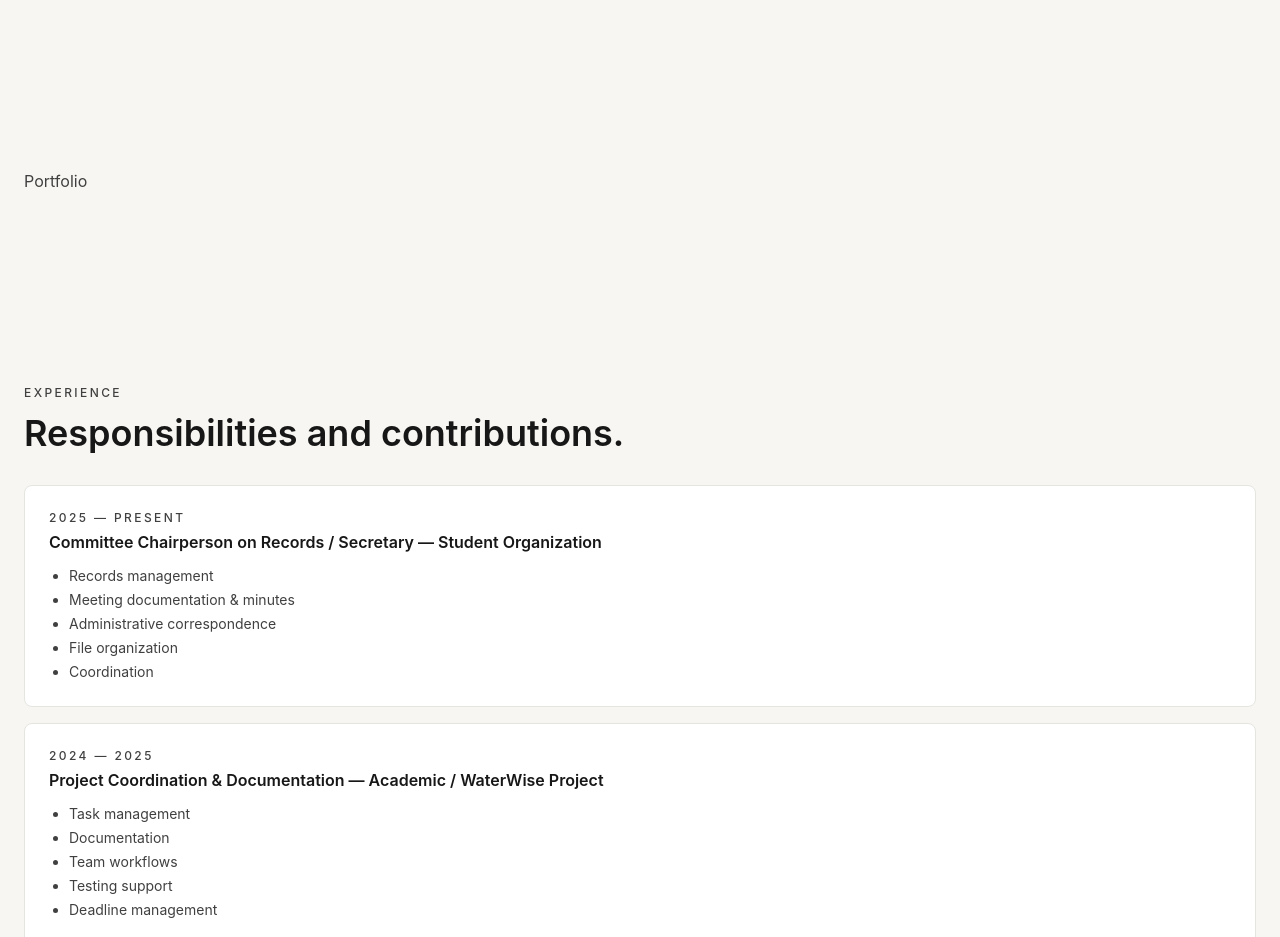
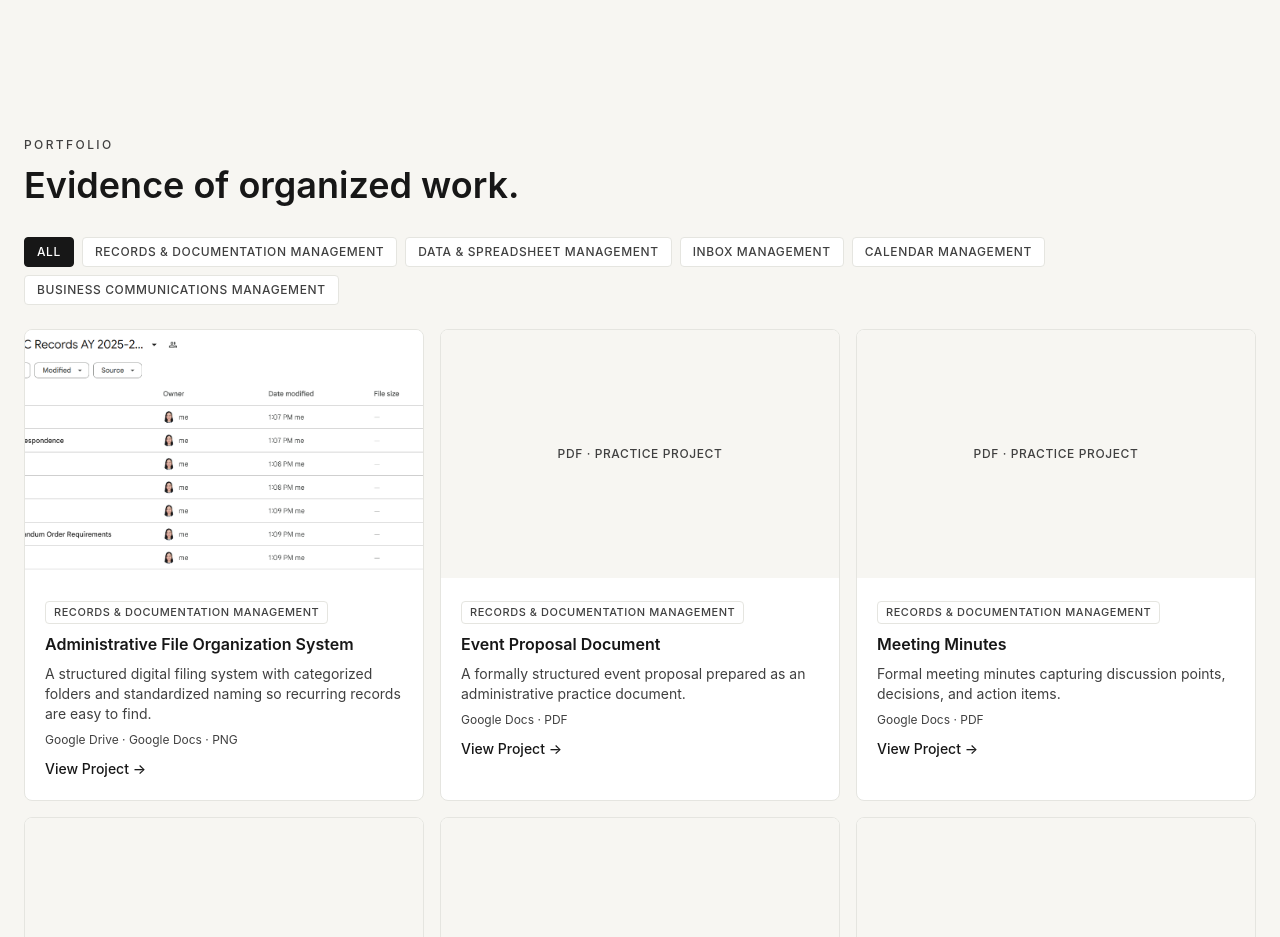
Before and after one commit to iverene/VA-Portfolio, a React (Vite) app: page / in a window 1280 px wide. Shown: the part 3180-4117 px from the top of the page. Built offline with nearby package versions, Linux system fonts and the light colour scheme.

Commit message:
feat: add portfolio filter, cards, and case-study modal

```diff
--- a/src/App.jsx
+++ b/src/App.jsx
@@ -6,6 +6,7 @@ import About from "./sections/About.jsx";
 import Services from "./sections/Services.jsx";
 import Skills from "./sections/Skills.jsx";
 import Experience from "./sections/Experience.jsx";
+import Portfolio from "./sections/Portfolio.jsx";
 
 export default function App() {
   return (
@@ -16,7 +17,7 @@ export default function App() {
         <About />
         <Services />
         <Skills />
-        <Section id="portfolio"><h2>Portfolio</h2></Section>
+        <Portfolio />
         <Experience />
         <Section id="contact"><h2>Contact</h2></Section>
       </main>
--- /dev/null
+++ b/src/components/portfolio/FilePreview.jsx
@@ -0,0 +1,80 @@
+import ExternalLink from "../ui/ExternalLink.jsx";
+
+function Placeholder({ title }) {
+  return (
+    <div className="flex aspect-[16/10] w-full flex-col items-center justify-center gap-2 rounded-lg border border-[#E5E5E0] bg-[#F7F6F2] p-6 text-center">
+      <p className="text-[11px] font-medium uppercase tracking-wider text-[#404040]">Document preview</p>
+      <p className="text-sm text-[#404040]">{title} — open the file below to view.</p>
+    </div>
+  );
+}
+
+export default function FilePreview({ project }) {
+  const gallery = project.gallery ?? [];
+  if (project.type === "Google Sheets") {
+    return (
+      <div className="rounded-lg border border-[#E5E5E0] bg-[#FFFFFF] p-5">
+        {project.preview ? (
+          <img src={project.preview} alt={`${project.title} preview`} loading="lazy" className="w-full rounded border border-[#E5E5E0]" />
+        ) : (
+          <Placeholder title={project.title} />
+        )}
+        {gallery.length > 0 && (
+          <div className="mt-4 grid grid-cols-2 gap-3">
+            {gallery.map((src) => (
+              <img key={src} src={src} alt={`${project.title} additional preview`} loading="lazy" className="w-full rounded border border-[#E5E5E0]" />
+            ))}
+          </div>
+        )}
+        <div className="mt-4"><ExternalLink href={project.externalUrl}>Open Google Sheet</ExternalLink></div>
+      </div>
+    );
+  }
+  if (project.type === "PDF") {
+    return (
+      <div className="rounded-lg border border-[#E5E5E0] bg-[#FFFFFF] p-5">
+        {project.preview ? (
+          <img src={project.preview} alt={`${project.title} preview`} loading="lazy" className="w-full rounded border border-[#E5E5E0]" />
+        ) : (
+          <Placeholder title={project.title} />
+        )}
+        <a href={project.file} target="_blank" rel="noopener noreferrer" className="mt-4 inline-block text-sm font-medium text-[#171717] underline underline-offset-4">View PDF</a>
+      </div>
+    );
+  }
+  if (project.type === "XLSX" || project.type === "XLSM") {
+    return (
+      <div className="rounded-lg border border-[#E5E5E0] bg-[#FFFFFF] p-5">
+        {project.preview ? (
+          <img src={project.preview} alt={`${project.title} preview`} loading="lazy" className="w-full rounded border border-[#E5E5E0]" />
+        ) : (
+          <Placeholder title={project.title} />
+        )}
+        {gallery.length > 0 && (
+          <div className="mt-4 grid grid-cols-2 gap-3">
+            {gallery.map((src) => (
+              <img key={src} src={src} alt={`${project.title} additional preview`} loading="lazy" className="w-full rounded border border-[#E5E5E0]" />
+            ))}
+          </div>
+        )}
+        <a href={project.file} download className="mt-4 inline-block text-sm font-medium text-[#171717] underline underline-offset-4">Open File</a>
+      </div>
+    );
+  }
+  return (
+    <div>
+      {project.preview ? (
+        <img src={project.preview} alt={`${project.title} preview`} loading="lazy" className="w-full rounded-lg border border-[#E5E5E0]" />
+      ) : (
+        <Placeholder title={project.title} />
+      )}
+      {gallery.length > 0 && (
+        <div className="mt-4 grid grid-cols-2 gap-3">
+          {gallery.map((src) => (
+            <img key={src} src={src} alt={`${project.title} additional preview`} loading="lazy" className="w-full rounded-lg border border-[#E5E5E0]" />
+          ))}
+        </div>
+      )}
+    </div>
+  );
+}
--- /dev/null
+++ b/src/components/portfolio/PortfolioCard.jsx
@@ -0,0 +1,24 @@
+import Badge from "../ui/Badge.jsx";
+
+export default function PortfolioCard({ project, onOpen }) {
+  return (
+    <article className="overflow-hidden rounded-lg border border-[#E5E5E0] bg-[#FFFFFF] transition-shadow hover:shadow-sm">
+      <button onClick={() => onOpen(project)} className="block w-full text-left" aria-label={`View ${project.title}`}>
+        {project.preview ? (
+          <img src={project.preview} alt={`${project.title} preview`} loading="lazy" className="aspect-[16/10] w-full object-cover" />
+        ) : (
+          <div className="flex aspect-[16/10] w-full items-center justify-center bg-[#F7F6F2] p-6 text-center">
+            <span className="text-xs font-medium uppercase tracking-wider text-[#404040]">{project.type} · {project.status}</span>
+          </div>
+        )}
+        <div className="space-y-2 p-5">
+          <Badge>{project.category}</Badge>
+          <h3 className="font-semibold text-[#171717]">{project.title}</h3>
+          <p className="text-sm text-[#404040]">{project.description}</p>
+          <p className="text-xs text-[#404040]">{project.tools.join(" · ")} · {project.type}</p>
+          <span className="inline-block text-sm font-medium text-[#171717]">View Project →</span>
+        </div>
+      </button>
+    </article>
+  );
+}
--- /dev/null
+++ b/src/components/portfolio/PortfolioFilter.jsx
@@ -0,0 +1,13 @@
+export default function PortfolioFilter({ active, onChange, counts }) {
+  const all = ["All", ...Object.keys(counts)];
+  return (
+    <div role="tablist" aria-label="Filter portfolio by category" className="flex flex-wrap gap-2">
+      {all.map((c) => (
+        <button key={c} role="tab" aria-selected={active === c} onClick={() => onChange(c)}
+          className={`rounded border px-3 py-1.5 text-xs font-medium uppercase tracking-wider ${active === c ? "border-[#171717] bg-[#171717] text-white" : "border-[#E5E5E0] bg-[#FFFFFF] text-[#404040] hover:text-[#171717]"}`}>
+          {c}
+        </button>
+      ))}
+    </div>
+  );
+}
--- /dev/null
+++ b/src/components/portfolio/PortfolioGrid.jsx
@@ -0,0 +1,12 @@
+import PortfolioCard from "./PortfolioCard.jsx";
+
+export default function PortfolioGrid({ projects, onOpen }) {
+  if (projects.length === 0) {
+    return <p className="rounded-lg border border-[#E5E5E0] bg-[#FFFFFF] p-6 text-sm text-[#404040]">No projects in this category yet.</p>;
+  }
+  return (
+    <div className="grid gap-4 md:grid-cols-2 lg:grid-cols-3">
+      {projects.map((p) => <PortfolioCard key={p.id} project={p} onOpen={onOpen} />)}
+    </div>
+  );
+}
--- /dev/null
+++ b/src/components/portfolio/PortfolioModal.jsx
@@ -0,0 +1,45 @@
+import { useEffect, useRef } from "react";
+import { X } from "lucide-react";
+import Badge from "../ui/Badge.jsx";
+import Metadata from "../shared/Metadata.jsx";
+import FilePreview from "./FilePreview.jsx";
+
+export default function PortfolioModal({ project, onClose }) {
+  const closeRef = useRef(null);
+  useEffect(() => {
+    closeRef.current?.focus();
+    const onKey = (e) => { if (e.key === "Escape") onClose(); };
+    document.addEventListener("keydown", onKey);
+    const prev = document.body.style.overflow;
+    document.body.style.overflow = "hidden";
+    return () => {
+      document.removeEventListener("keydown", onKey);
+      document.body.style.overflow = prev;
+    };
+  }, [onClose]);
+  return (
+    <div className="fixed inset-0 z-50 flex items-end justify-center bg-black/40 p-0 sm:items-center sm:p-6" onClick={onClose} role="presentation">
+      <div role="dialog" aria-modal="true" aria-label={project.title} onClick={(e) => e.stopPropagation()}
+        className="max-h-[90vh] w-full max-w-3xl overflow-y-auto rounded-t-xl bg-[#F7F6F2] p-6 sm:rounded-xl md:p-8">
+        <div className="flex items-start justify-between gap-4">
+          <div className="space-y-2">
+            <Badge>{project.category}</Badge>
+            <h3 className="text-2xl font-semibold text-[#171717]">{project.title}</h3>
+            <p className="text-xs text-[#404040]">{project.tools.join(" · ")} · {project.type} · {project.status}</p>
+          </div>
+          <button ref={closeRef} onClick={onClose} aria-label="Close project viewer" className="rounded border border-[#E5E5E0] bg-[#FFFFFF] p-2 text-[#404040] hover:text-[#171717]">
+            <X size={18} />
+          </button>
+        </div>
+        <div className="mt-6 space-y-6">
+          <section><h4 className="text-xs font-medium uppercase tracking-[0.2em] text-[#404040]">Overview</h4><p className="mt-2 text-sm text-[#171717]">{project.description}</p></section>
+          <section><h4 className="text-xs font-medium uppercase tracking-[0.2em] text-[#404040]">Objective</h4><p className="mt-2 text-sm text-[#171717]">{project.objective}</p></section>
+          <section><h4 className="text-xs font-medium uppercase tracking-[0.2em] text-[#404040]">Process</h4><p className="mt-2 text-sm text-[#171717]">{project.process}</p></section>
+          <section><h4 className="text-xs font-medium uppercase tracking-[0.2em] text-[#404040]">Deliverables</h4><div className="mt-2"><FilePreview project={project} /></div></section>
+          <section><h4 className="text-xs font-medium uppercase tracking-[0.2em] text-[#404040]">Skills Demonstrated</h4><div className="mt-2"><Metadata items={project.skills.map((s) => ["Skill", s])} /></div></section>
+          <section><h4 className="text-xs font-medium uppercase tracking-[0.2em] text-[#404040]">Outcome</h4><p className="mt-2 text-sm text-[#171717]">{project.outcome}</p></section>
+        </div>
+      </div>
+    </div>
+  );
+}
--- /dev/null
+++ b/src/sections/Portfolio.jsx
@@ -0,0 +1,26 @@
+import { useMemo, useState } from "react";
+import Section from "../components/layout/Section.jsx";
+import PortfolioFilter from "../components/portfolio/PortfolioFilter.jsx";
+import PortfolioGrid from "../components/portfolio/PortfolioGrid.jsx";
+import PortfolioModal from "../components/portfolio/PortfolioModal.jsx";
+import { portfolioProjects } from "../data/portfolio.js";
+
+export default function Portfolio() {
+  const [active, setActive] = useState("All");
+  const [open, setOpen] = useState(null);
+  const counts = useMemo(() => {
+    const m = {};
+    portfolioProjects.forEach((p) => { m[p.category] = (m[p.category] || 0) + 1; });
+    return m;
+  }, []);
+  const list = active === "All" ? portfolioProjects : portfolioProjects.filter((p) => p.category === active);
+  return (
+    <Section id="portfolio" eyebrow="Portfolio" title="Evidence of organized work.">
+      <PortfolioFilter active={active} onChange={setActive} counts={counts} />
+      <div className="mt-6">
+        <PortfolioGrid projects={list} onOpen={setOpen} />
+      </div>
+      {open && <PortfolioModal project={open} onClose={() => setOpen(null)} />}
+    </Section>
+  );
+}
```
